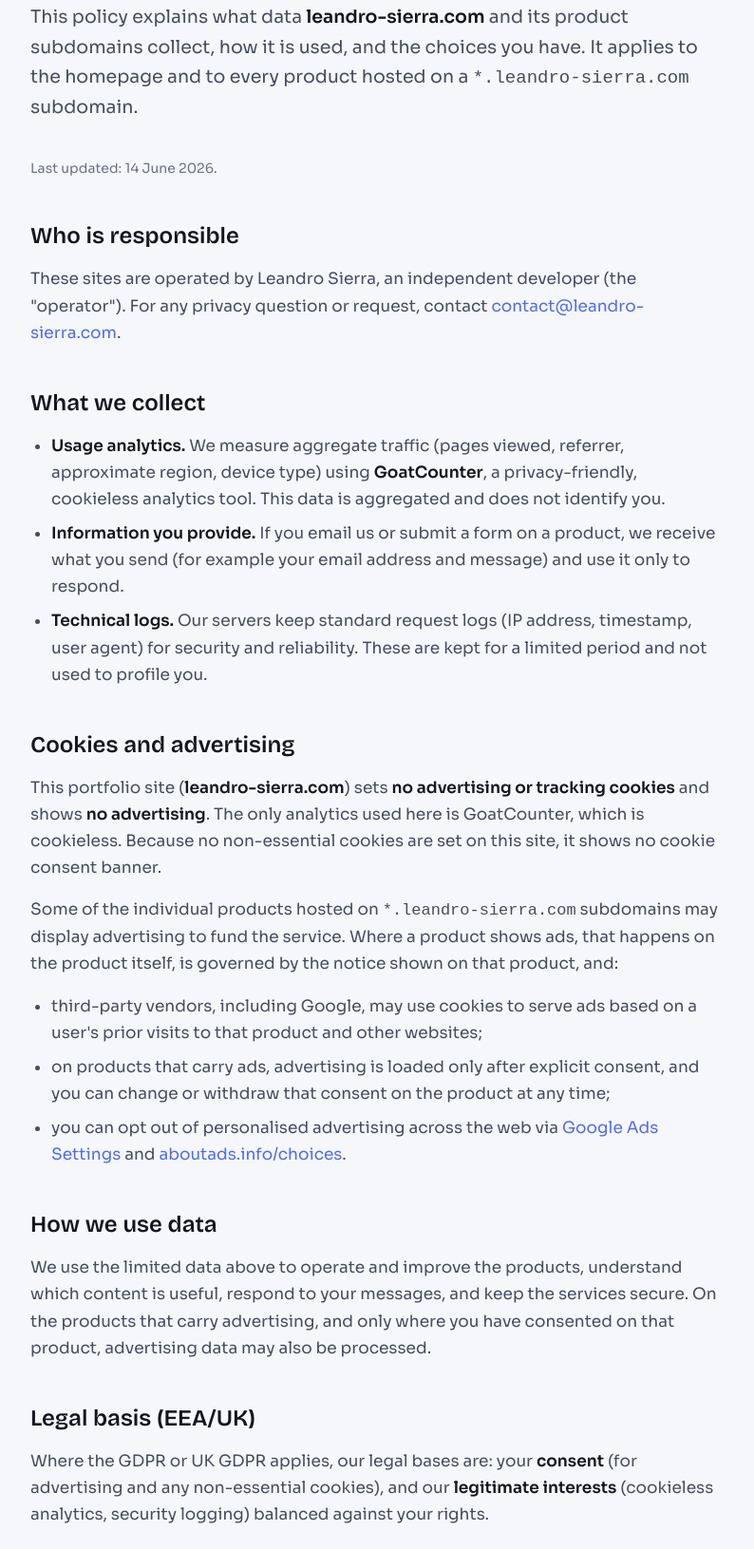
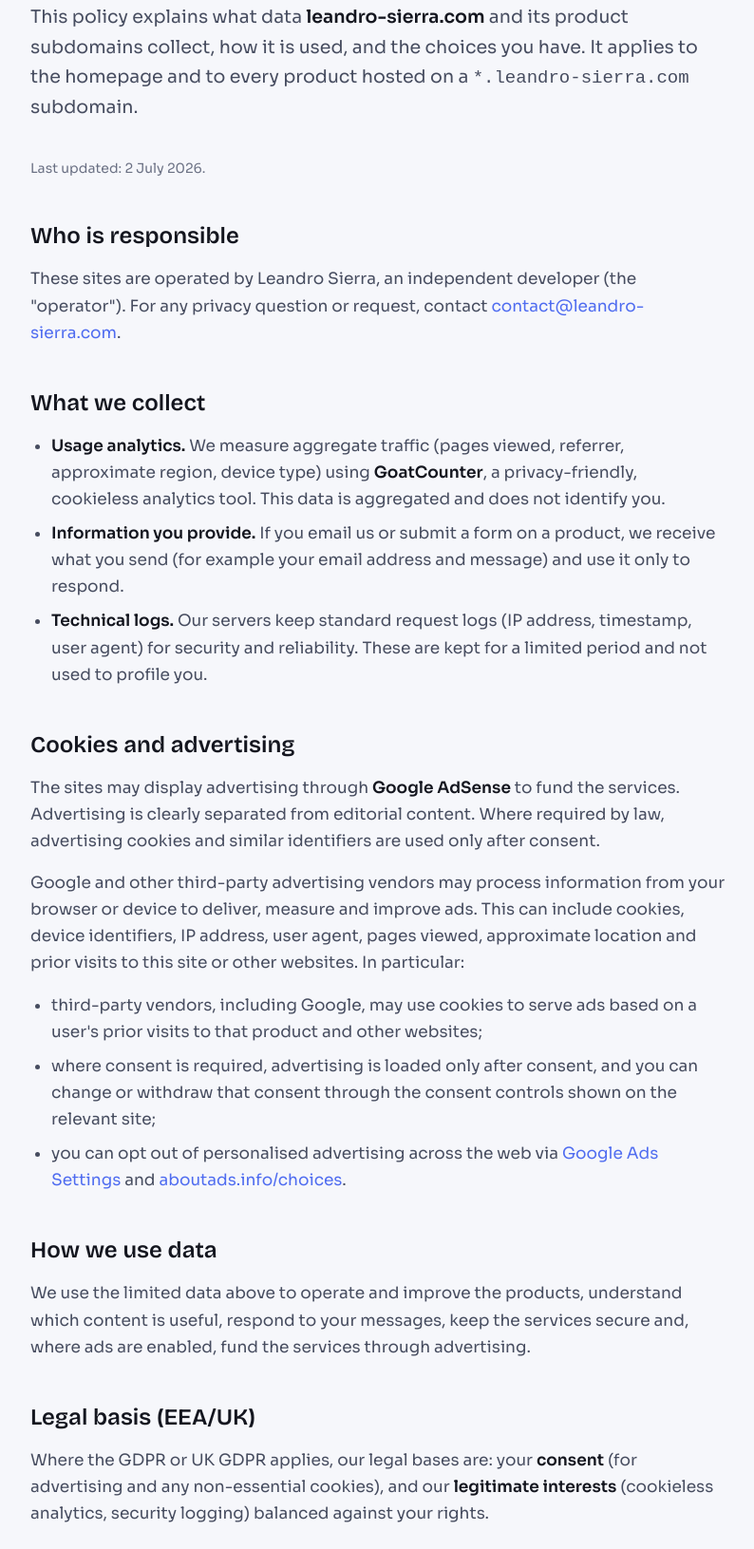
Before and after one commit to leandrosierra/portfolio, a website: page privacy.html in a window 1280 px wide. Shown: the part 174-1805 px from the top of the page at 95% size, without its empty margins (242-1036 px from the left). Drawn offline with Linux system fonts and the light colour scheme.

Commit message:
docs(privacy): align portfolio advertising disclosures

```diff
--- a/pages-i18n.js
+++ b/pages-i18n.js
@@ -33,7 +33,7 @@
       "about.li_content": "<strong>Real, original content.</strong> Checklists, guides and templates are written for the specific regulation or task — not generic filler.",
       "about.li_privacy": "<strong>Privacy-first analytics.</strong> Traffic is measured with cookieless analytics; on the products that carry advertising, it loads only after explicit consent.",
       "about.li_a11y": "<strong>Accessibility and performance.</strong> Pages are built to be fast, keyboard-navigable and readable on any device, in both light and dark themes.",
-      "about.li_money": "<strong>Honest monetisation.</strong> This index is free and ad-free. The individual products are funded through clearly-labelled advertising and, for some, optional paid features — never dark patterns.",
+      "about.li_money": "<strong>Honest monetisation.</strong> The catalogue and products are free to browse. Some pages are funded through clearly-labelled advertising and, for some products, optional paid features — never dark patterns.",
       "about.h_domain": "Why a single domain",
       "about.p_domain": "Hosting every product under one root domain keeps a clear, accountable home for the work: one place to learn who is behind a product, how to get in touch, and how data is handled. The same privacy policy, contact route and editorial standards apply across every subdomain.",
       "about.h_editorial": "Editorial standards",
@@ -60,7 +60,7 @@
       /* ---- privacy ---- */
       "privacy.title": "Privacy Policy",
       "privacy.lead": "This policy explains what data <strong>leandro-sierra.com</strong> and its product subdomains collect, how it is used, and the choices you have. It applies to the homepage and to every product hosted on a <code>*.leandro-sierra.com</code> subdomain.",
-      "privacy.updated": "Last updated: 14 June 2026.",
+      "privacy.updated": "Last updated: 2 July 2026.",
       "privacy.h_who": "Who is responsible",
       "privacy.p_who": "These sites are operated by Leandro Sierra, an independent developer (the \"operator\"). For any privacy question or request, contact <a href=\"mailto:contact@leandro-sierra.com\">contact&#64;leandro-sierra.com</a>.",
       "privacy.h_collect": "What we collect",
@@ -68,13 +68,13 @@
       "privacy.li_provide": "<strong>Information you provide.</strong> If you email us or submit a form on a product, we receive what you send (for example your email address and message) and use it only to respond.",
       "privacy.li_logs": "<strong>Technical logs.</strong> Our servers keep standard request logs (IP address, timestamp, user agent) for security and reliability. These are kept for a limited period and not used to profile you.",
       "privacy.h_cookies": "Cookies and advertising",
-      "privacy.p_cookies1": "This portfolio site (<strong>leandro-sierra.com</strong>) sets <strong>no advertising or tracking cookies</strong> and shows <strong>no advertising</strong>. The only analytics used here is GoatCounter, which is cookieless. Because no non-essential cookies are set on this site, it shows no cookie consent banner.",
-      "privacy.p_cookies2": "Some of the individual products hosted on <code>*.leandro-sierra.com</code> subdomains may display advertising to fund the service. Where a product shows ads, that happens on the product itself, is governed by the notice shown on that product, and:",
+      "privacy.p_cookies1": "The sites may display advertising through <strong>Google AdSense</strong> to fund the services. Advertising is clearly separated from editorial content. Where required by law, advertising cookies and similar identifiers are used only after consent.",
+      "privacy.p_cookies2": "Google and other third-party advertising vendors may process information from your browser or device to deliver, measure and improve ads. This can include cookies, device identifiers, IP address, user agent, pages viewed, approximate location and prior visits to this site or other websites. In particular:",
       "privacy.li_ad_vendors": "third-party vendors, including Google, may use cookies to serve ads based on a user's prior visits to that product and other websites;",
-      "privacy.li_ad_consent": "on products that carry ads, advertising is loaded only after explicit consent, and you can change or withdraw that consent on the product at any time;",
+      "privacy.li_ad_consent": "where consent is required, advertising is loaded only after consent, and you can change or withdraw that consent through the consent controls shown on the relevant site;",
       "privacy.li_ad_optout": "you can opt out of personalised advertising across the web via <a href=\"https://www.google.com/settings/ads\" rel=\"noopener\" target=\"_blank\">Google Ads Settings</a> and <a href=\"https://www.aboutads.info/choices/\" rel=\"noopener\" target=\"_blank\">aboutads.info/choices</a>.",
       "privacy.h_use": "How we use data",
-      "privacy.p_use": "We use the limited data above to operate and improve the products, understand which content is useful, respond to your messages, and keep the services secure. On the products that carry advertising, and only where you have consented on that product, advertising data may also be processed.",
+      "privacy.p_use": "We use the limited data above to operate and improve the products, understand which content is useful, respond to your messages, keep the services secure and, where ads are enabled, fund the services through advertising.",
       "privacy.h_basis": "Legal basis (EEA/UK)",
       "privacy.p_basis": "Where the GDPR or UK GDPR applies, our legal bases are: your <strong>consent</strong> (for advertising and any non-essential cookies), and our <strong>legitimate interests</strong> (cookieless analytics, security logging) balanced against your rights.",
       "privacy.h_rights": "Your rights",
@@ -136,7 +136,7 @@
       "about.li_content": "<strong>Du contenu réel et original.</strong> Checklists, guides et modèles sont écrits pour la réglementation ou la tâche précise — pas du remplissage générique.",
       "about.li_privacy": "<strong>Analytics respectueux de la vie privée.</strong> Le trafic est mesuré sans cookies ; sur les produits qui affichent de la publicité, elle ne se charge qu'après consentement explicite.",
       "about.li_a11y": "<strong>Accessibilité et performance.</strong> Les pages sont rapides, navigables au clavier et lisibles sur tout appareil, en thèmes clair et sombre.",
-      "about.li_money": "<strong>Monétisation honnête.</strong> Cet index est gratuit et sans publicité. Les produits individuels sont financés par de la publicité clairement identifiée et, pour certains, des options payantes — jamais de dark patterns.",
+      "about.li_money": "<strong>Monétisation honnête.</strong> Le catalogue et les produits sont consultables gratuitement. Certaines pages sont financées par de la publicité clairement identifiée et, pour certains produits, des options payantes — jamais de dark patterns.",
       "about.h_domain": "Pourquoi un domaine unique",
       "about.p_domain": "Héberger chaque produit sous un même domaine racine donne un foyer clair et responsable au travail : un seul endroit pour savoir qui est derrière un produit, comment me contacter et comment les données sont traitées. La même politique de confidentialité, la même voie de contact et les mêmes standards éditoriaux s'appliquent à chaque sous-domaine.",
       "about.h_editorial": "Standards éditoriaux",
@@ -163,7 +163,7 @@
       /* ---- privacy ---- */
       "privacy.title": "Politique de confidentialité",
       "privacy.lead": "Cette politique explique quelles données <strong>leandro-sierra.com</strong> et ses sous-domaines produits collectent, comment elles sont utilisées et les choix dont vous disposez. Elle s'applique à la page d'accueil et à chaque produit hébergé sur un sous-domaine <code>*.leandro-sierra.com</code>.",
-      "privacy.updated": "Dernière mise à jour : 14 juin 2026.",
+      "privacy.updated": "Dernière mise à jour : 2 juillet 2026.",
       "privacy.h_who": "Responsable",
       "privacy.p_who": "Ces sites sont exploités par Leandro Sierra, développeur indépendant (l'« opérateur »). Pour toute question ou demande relative à la vie privée, contactez <a href=\"mailto:contact@leandro-sierra.com\">contact&#64;leandro-sierra.com</a>.",
       "privacy.h_collect": "Ce que nous collectons",
@@ -171,13 +171,13 @@
       "privacy.li_provide": "<strong>Informations que vous fournissez.</strong> Si vous nous écrivez ou soumettez un formulaire sur un produit, nous recevons ce que vous envoyez (par exemple votre adresse e-mail et votre message) et l'utilisons uniquement pour répondre.",
       "privacy.li_logs": "<strong>Journaux techniques.</strong> Nos serveurs conservent des journaux de requêtes standard (adresse IP, horodatage, user agent) pour la sécurité et la fiabilité. Ils sont conservés une durée limitée et ne servent pas à vous profiler.",
       "privacy.h_cookies": "Cookies et publicité",
-      "privacy.p_cookies1": "Ce site portfolio (<strong>leandro-sierra.com</strong>) ne dépose <strong>aucun cookie publicitaire ou de suivi</strong> et n'affiche <strong>aucune publicité</strong>. Le seul analytics utilisé ici est GoatCounter, sans cookies. Comme aucun cookie non essentiel n'est déposé sur ce site, il n'affiche pas de bannière de consentement.",
-      "privacy.p_cookies2": "Certains produits hébergés sur les sous-domaines <code>*.leandro-sierra.com</code> peuvent afficher de la publicité pour financer le service. Lorsqu'un produit affiche des publicités, cela se passe sur le produit lui-même, est régi par l'avis affiché sur ce produit, et :",
+      "privacy.p_cookies1": "Les sites peuvent afficher de la publicité via <strong>Google AdSense</strong> afin de financer les services. La publicité est clairement séparée du contenu éditorial. Lorsque la loi l'exige, les cookies publicitaires et identifiants similaires ne sont utilisés qu'après consentement.",
+      "privacy.p_cookies2": "Google et d'autres fournisseurs publicitaires tiers peuvent traiter des informations issues de votre navigateur ou appareil pour diffuser, mesurer et améliorer les publicités. Cela peut inclure cookies, identifiants d'appareil, adresse IP, user agent, pages consultées, localisation approximative et visites précédentes sur ce site ou d'autres sites. En particulier :",
       "privacy.li_ad_vendors": "des fournisseurs tiers, dont Google, peuvent utiliser des cookies pour diffuser des publicités selon les visites précédentes de l'utilisateur sur ce produit et d'autres sites ;",
-      "privacy.li_ad_consent": "sur les produits avec publicité, celle-ci ne se charge qu'après consentement explicite, et vous pouvez modifier ou retirer ce consentement sur le produit à tout moment ;",
+      "privacy.li_ad_consent": "lorsque le consentement est requis, la publicité ne se charge qu'après consentement, et vous pouvez modifier ou retirer ce consentement via les contrôles affichés sur le site concerné ;",
       "privacy.li_ad_optout": "vous pouvez refuser la publicité personnalisée sur le web via <a href=\"https://www.google.com/settings/ads\" rel=\"noopener\" target=\"_blank\">les paramètres Google Ads</a> et <a href=\"https://www.aboutads.info/choices/\" rel=\"noopener\" target=\"_blank\">aboutads.info/choices</a>.",
       "privacy.h_use": "Comment nous utilisons les données",
-      "privacy.p_use": "Nous utilisons les données limitées ci-dessus pour exploiter et améliorer les produits, comprendre quels contenus sont utiles, répondre à vos messages et sécuriser les services. Sur les produits qui affichent de la publicité, et uniquement avec votre consentement sur ce produit, des données publicitaires peuvent aussi être traitées.",
+      "privacy.p_use": "Nous utilisons les données limitées ci-dessus pour exploiter et améliorer les produits, comprendre quels contenus sont utiles, répondre à vos messages, sécuriser les services et, lorsque la publicité est activée, financer les services par la publicité.",
       "privacy.h_basis": "Base légale (EEE/UK)",
       "privacy.p_basis": "Lorsque le RGPD ou le UK GDPR s'applique, nos bases légales sont : votre <strong>consentement</strong> (pour la publicité et tout cookie non essentiel) et nos <strong>intérêts légitimes</strong> (analytics sans cookies, journalisation de sécurité) mis en balance avec vos droits.",
       "privacy.h_rights": "Vos droits",
--- a/privacy.html
+++ b/privacy.html
@@ -7,7 +7,7 @@
 <meta name="color-scheme" content="dark">
 <script>(function(){try{var t=localStorage.getItem("portfolio-theme");if(!t){t=window.matchMedia&&window.matchMedia("(prefers-color-scheme: light)").matches?"light":"dark";}document.documentElement.setAttribute("data-theme",t);var m=document.querySelector('meta[name=theme-color]');if(m)m.setAttribute("content",t==="light"?"#f6f7fb":"#07080d");}catch(e){}})();</script>
 <title>Privacy Policy — Leandro Sierra</title>
-<meta name="description" content="Privacy policy for leandro-sierra.com and its product subdomains: what data is collected, cookieless analytics, advertising on products, and your choices. This portfolio site is ad-free and cookieless.">
+<meta name="description" content="Privacy policy for leandro-sierra.com and its product subdomains: what data is collected, cookieless analytics, Google advertising, cookies, consent and your choices.">
 <link rel="canonical" href="https://leandro-sierra.com/privacy.html">
 <meta property="og:title" content="Privacy Policy — Leandro Sierra">
 <meta property="og:description" content="How leandro-sierra.com handles data, cookies and advertising.">
@@ -36,7 +36,7 @@
 <main><div class="wrap">
   <h1 data-i18n="privacy.title">Privacy Policy</h1>
   <p class="lead" data-i18n="privacy.lead">This policy explains what data <strong>leandro-sierra.com</strong> and its product subdomains collect, how it is used, and the choices you have. It applies to the homepage and to every product hosted on a <code>*.leandro-sierra.com</code> subdomain.</p>
-  <p class="meta" data-i18n="privacy.updated">Last updated: 14 June 2026.</p>
+  <p class="meta" data-i18n="privacy.updated">Last updated: 2 July 2026.</p>
 
   <h2 data-i18n="privacy.h_who">Who is responsible</h2>
   <p data-i18n="privacy.p_who">These sites are operated by Leandro Sierra, an independent developer (the "operator"). For any privacy question or request, contact <a href="mailto:contact@leandro-sierra.com">contact&#64;leandro-sierra.com</a>.</p>
@@ -49,16 +49,16 @@
   </ul>
 
   <h2 data-i18n="privacy.h_cookies">Cookies and advertising</h2>
-  <p data-i18n="privacy.p_cookies1">This portfolio site (<strong>leandro-sierra.com</strong>) sets <strong>no advertising or tracking cookies</strong> and shows <strong>no advertising</strong>. The only analytics used here is GoatCounter, which is cookieless. Because no non-essential cookies are set on this site, it shows no cookie consent banner.</p>
-  <p data-i18n="privacy.p_cookies2">Some of the individual products hosted on <code>*.leandro-sierra.com</code> subdomains may display advertising to fund the service. Where a product shows ads, that happens on the product itself, is governed by the notice shown on that product, and:</p>
+  <p data-i18n="privacy.p_cookies1">The sites may display advertising through <strong>Google AdSense</strong> to fund the services. Advertising is clearly separated from editorial content. Where required by law, advertising cookies and similar identifiers are used only after consent.</p>
+  <p data-i18n="privacy.p_cookies2">Google and other third-party advertising vendors may process information from your browser or device to deliver, measure and improve ads. This can include cookies, device identifiers, IP address, user agent, pages viewed, approximate location and prior visits to this site or other websites. In particular:</p>
   <ul>
     <li data-i18n="privacy.li_ad_vendors">third-party vendors, including Google, may use cookies to serve ads based on a user's prior visits to that product and other websites;</li>
-    <li data-i18n="privacy.li_ad_consent">on products that carry ads, advertising is loaded only after explicit consent, and you can change or withdraw that consent on the product at any time;</li>
+    <li data-i18n="privacy.li_ad_consent">where consent is required, advertising is loaded only after consent, and you can change or withdraw that consent through the consent controls shown on the relevant site;</li>
     <li data-i18n="privacy.li_ad_optout">you can opt out of personalised advertising across the web via <a href="https://www.google.com/settings/ads" rel="noopener" target="_blank">Google Ads Settings</a> and <a href="https://www.aboutads.info/choices/" rel="noopener" target="_blank">aboutads.info/choices</a>.</li>
   </ul>
 
   <h2 data-i18n="privacy.h_use">How we use data</h2>
-  <p data-i18n="privacy.p_use">We use the limited data above to operate and improve the products, understand which content is useful, respond to your messages, and keep the services secure. On the products that carry advertising, and only where you have consented on that product, advertising data may also be processed.</p>
+  <p data-i18n="privacy.p_use">We use the limited data above to operate and improve the products, understand which content is useful, respond to your messages, keep the services secure and, where ads are enabled, fund the services through advertising.</p>
 
   <h2 data-i18n="privacy.h_basis">Legal basis (EEA/UK)</h2>
   <p data-i18n="privacy.p_basis">Where the GDPR or UK GDPR applies, our legal bases are: your <strong>consent</strong> (for advertising and any non-essential cookies), and our <strong>legitimate interests</strong> (cookieless analytics, security logging) balanced against your rights.</p>
```
Also changed, not shown: about.html (+1 -1 lines).
